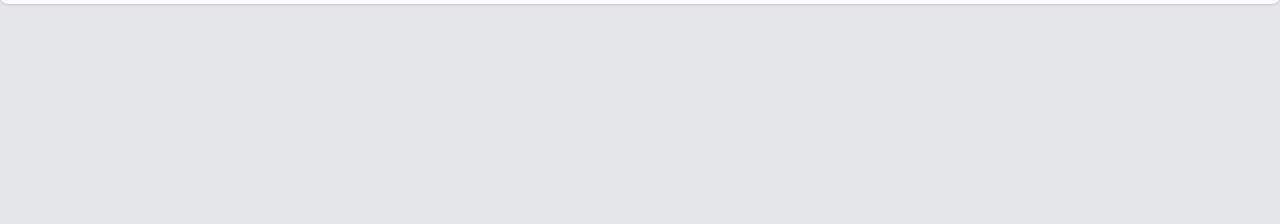
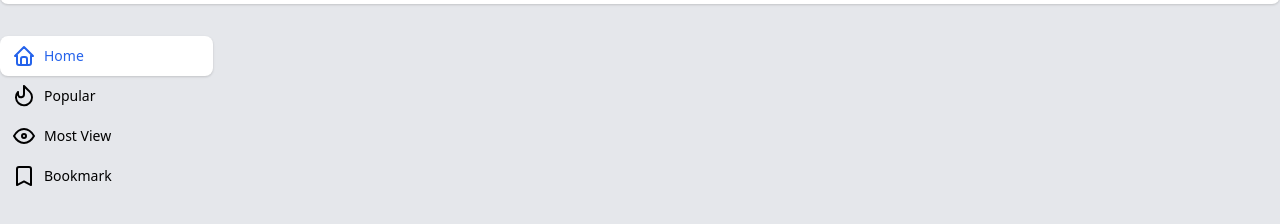
Before and after one commit to Nothehi/Vertex, a website: page public/index.html in a window 1280 px wide. Shown: the part 76-300 px from the top of the page. Drawn offline with nearby package versions, Linux system fonts and the light colour scheme; files that its build step writes are made by us from their sources; a web font is replaced by a local one.

Commit message:
Add side navigation

```diff
--- a/public/index.html
+++ b/public/index.html
@@ -28,7 +28,7 @@
     <header class="container mx-auto md:mt-4">
         <!-- Navigation -->
         <nav
-            class="fixed w-full z-50 h-16 md:h-auto md:static flex items-center p-2 text-gray-900 bg-white md:rounded-lg shadow font-medium capitalize">
+            class="hidden fixed w-full z-50 h-16 md:h-auto md:static md:flex items-center p-2 text-gray-900 bg-white md:rounded-lg shadow font-medium capitalize">
             <!-- Logo -->
             <div
                 class="flex items-center flex-no-shrink px-2 rtl:border-0 md:rtl:border-l md:rtl:border-r-0 border-0 md:border-r border-gray-300">
@@ -88,7 +88,8 @@
                 </div>
 
                 <!-- Mobile Hamberger -->
-                <button class="block md:hidden rounded-full focus:outline-none focus:ring-2 focus:ring-offset-2 focus:ring-offset-gray-800 mx-1">
+                <button
+                    class="block md:hidden rounded-full focus:outline-none focus:ring-2 focus:ring-offset-2 focus:ring-offset-gray-800 mx-1">
                     <span class="flex items-center cursor-pointer">
                         <svg class="w-8 p-2 bg-gray-200 rounded-full" xmlns="http://www.w3.org/2000/svg"
                             class="icon icon-tabler icon-tabler-menu-2" viewBox="0 0 24 24" stroke="currentColor"
@@ -102,7 +103,8 @@
                 </button>
 
                 <!-- Dark Mode -->
-                <button class="hidden focus:outline-none rounded-full focus:ring-2 focus:ring-offset-2 focus:ring-offset-gray-800 mx-1">
+                <button
+                    class="hidden focus:outline-none rounded-full focus:ring-2 focus:ring-offset-2 focus:ring-offset-gray-800 mx-1">
                     <span class="flex items-center cursor-pointer">
                         <svg xmlns="http://www.w3.org/2000/svg" class="w-8 p-2 bg-gray-200 rounded-full"
                             viewBox="0 0 24 24" stroke="currentColor" fill="none" stroke-linecap="round"
@@ -114,7 +116,8 @@
                 </button>
 
                 <!-- Light Mode -->
-                <button class="hidden md:block rounded-full focus:outline-none focus:ring-2 focus:ring-offset-2 focus:ring-offset-gray-800 mx-1">
+                <button
+                    class="hidden md:block rounded-full focus:outline-none focus:ring-2 focus:ring-offset-2 focus:ring-offset-gray-800 mx-1">
                     <span class="flex items-center cursor-pointer">
                         <svg xmlns="http://www.w3.org/2000/svg" class="w-8 p-2 bg-gray-200 rounded-full"
                             viewBox="0 0 24 24" stroke="currentColor" fill="none" stroke-linecap="round"
@@ -128,7 +131,8 @@
                 </button>
 
                 <!-- Alerts -->
-                <button class="hidden md:block rounded-full focus:outline-none focus:ring-2 focus:ring-offset-2 focus:ring-offset-gray-800 mx-1">
+                <button
+                    class="hidden md:block rounded-full focus:outline-none focus:ring-2 focus:ring-offset-2 focus:ring-offset-gray-800 mx-1">
                     <span class="flex items-center cursor-pointer">
                         <svg xmlns="http://www.w3.org/2000/svg" class="w-8 p-2 bg-gray-200 rounded-full"
                             viewBox="0 0 24 24" stroke="currentColor" fill="none" stroke-linecap="round"
@@ -167,6 +171,86 @@
             </div>
         </nav>
     </header>
+
+    <!-- Main -->
+    <main class="container mx-auto">
+        <div class="flex flex-row flex-wrap md:pt-8">
+            <div class="hidden lg:block md:block lg:w-2/12 md:w-3/12">
+                <nav class="sticky top-2">
+                    <ul class="relative">
+                        <li>
+                            <button type="button"
+                                class="py-2 px-3 w-full flex items-center focus:outline-none focus-visible:underline h-10 bg-white dark:bg-gray-900 rounded-lg shadow text-blue-600">
+                                <svg xmlns="http://www.w3.org/2000/svg"
+                                    class="h-6 w-6 transition-all ease-out transition-medium stroke-2 text-primary-700"
+                                    viewBox="0 0 24 24" stroke="currentColor" fill="none" stroke-linecap="round"
+                                    stroke-linejoin="round">
+                                    <path stroke="none" d="M0 0h24v24H0z" fill="none" />
+                                    <polyline points="5 12 3 12 12 3 21 12 19 12" />
+                                    <path d="M5 12v7a2 2 0 0 0 2 2h10a2 2 0 0 0 2 -2v-7" />
+                                    <path d="M9 21v-6a2 2 0 0 1 2 -2h2a2 2 0 0 1 2 2v6" />
+                                </svg>
+                                <span :class="selected === 0 ? 'text-indigo-600' : 'text-gray-700'"
+                                    class="ml-2 rtl:mr-2 rtl:ml-0  text-sm font-medium transition-all ease-out transition-medium text-primary-600">
+                                    Home
+                                </span>
+                            </button>
+                        </li>
+
+                        <li>
+                            <button type="button"
+                                class="py-2 px-3 w-full flex items-center focus:outline-none focus-visible:underline focus:h-10 focus:bg-white dark:bg-gray-900 rounded-lg focus:shadow focus:text-blue-600">
+                                <svg :class="selected === 1 ? 'text-indigo-400' : 'text-gray-500'"
+                                    class="h-6 w-6 transition-all ease-out transition-medium" viewBox="0 0 24 24"
+                                    fill="currentColor">
+                                    <path fill-rule="evenodd" clip-rule="evenodd"
+                                        d="M11.617 1.076a1 1 0 011.09.217l5.657 5.657a9 9 0 11-13.113.41A1 1 0 017 8.022v2.292a2 2 0 104 0V2a1 1 0 01.617-.924zM13 4.414v5.9A4 4 0 015.212 11.6 7 7 0 1016.95 8.364L13 4.414z" />
+                                </svg>
+                                <span :class="selected === 1 ? 'text-indigo-600' : 'text-gray-700'"
+                                    class="ml-2 rtl:mr-2 rtl:ml-0  text-sm font-medium transition-all ease-out transition-medium">
+                                    Popular
+                                </span>
+                            </button>
+                        </li>
+
+                        <li>
+                            <button type="button"
+                                class="py-2 px-3 w-full flex items-center focus:outline-none focus-visible:underline focus:h-10 focus:bg-white dark:bg-gray-900 rounded-lg focus:shadow focus:text-blue-600">
+                                <svg class="h-6 w-6 transition-all ease-out transition-medium stroke-2"
+                                    xmlns="http://www.w3.org/2000/svg" viewBox="0 0 24 24" stroke="currentColor"
+                                    fill="none" stroke-linecap="round" stroke-linejoin="round">
+                                    <path stroke="none" d="M0 0h24v24H0z" fill="none" />
+                                    <circle cx="12" cy="12" r="2" />
+                                    <path
+                                        d="M22 12c-2.667 4.667 -6 7 -10 7s-7.333 -2.333 -10 -7c2.667 -4.667 6 -7 10 -7s7.333 2.333 10 7" />
+                                </svg>
+                                <span :class="selected === 1 ? 'text-indigo-600' : 'text-gray-700'"
+                                    class="ml-2 rtl:mr-2 rtl:ml-0  text-sm font-medium transition-all ease-out transition-medium">
+                                    Most View
+                                </span>
+                            </button>
+                        </li>
+
+                        <li>
+                            <button type="button"
+                                class="py-2 px-3 w-full flex items-center focus:outline-none focus-visible:underline focus:h-10 focus:bg-white dark:bg-gray-900 rounded-lg focus:shadow focus:text-blue-600">
+                                <svg :class="selected === 4 ? 'text-indigo-400' : 'text-gray-500'"
+                                    class="h-6 w-6 transition-all ease-out transition-medium" viewBox="0 0 24 24"
+                                    fill="currentColor">
+                                    <path fill-rule="evenodd" clip-rule="evenodd"
+                                        d="M4 5a3 3 0 013-3h10a3 3 0 013 3v16a1 1 0 01-1.447.894L12 18.618l-6.553 3.276A1 1 0 014 21V5zm3-1a1 1 0 00-1 1v14.382l5.553-2.776a1 1 0 01.894 0L18 19.382V5a1 1 0 00-1-1H7z" />
+                                </svg>
+                                <span :class="selected === 4 ? 'text-indigo-600' : 'text-gray-700'"
+                                    class="ml-2 rtl:mr-2 rtl:ml-0  text-sm font-medium transition-all ease-out transition-medium">
+                                    Bookmark
+                                </span>
+                            </button>
+                        </li>
+                    </ul>
+                </nav>
+            </div>
+        </div>
+    </main>
 </body>
 
 </html>
```
